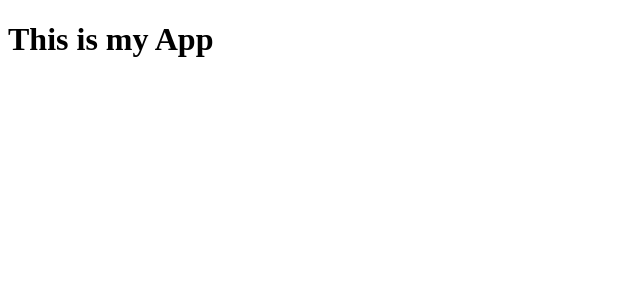
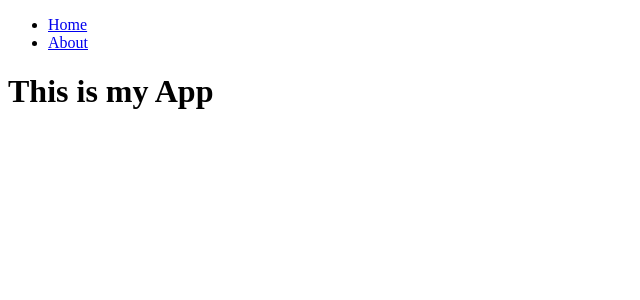
Before and after one commit to afmdev/nextjs-sandbox, a Next.js app: page / in a window 1280 px wide. Shown: the top 300 px of the page, without its empty margins (0-640 px from the left). Built offline with nearby package versions, Linux system fonts and the light colour scheme.

Commit message:
Creating routes

```diff
--- a/app/layout.js
+++ b/app/layout.js
@@ -1,3 +1,5 @@
+import Link from "next/link"
+
 const links = [{
 	label: 'Home',
 	route: '/'
@@ -17,7 +19,13 @@ export default function RootLayout({ children }) {
 				<header>
 					<nav>
 						<ul>
-							{}
+							{links.map(({ label, route }) => (
+								<li key={route}>
+									<Link href={route}>
+										<a>{label}</a>
+									</Link>
+								</li>
+							))}
 						</ul>
 					</nav>
 				</header>
```
